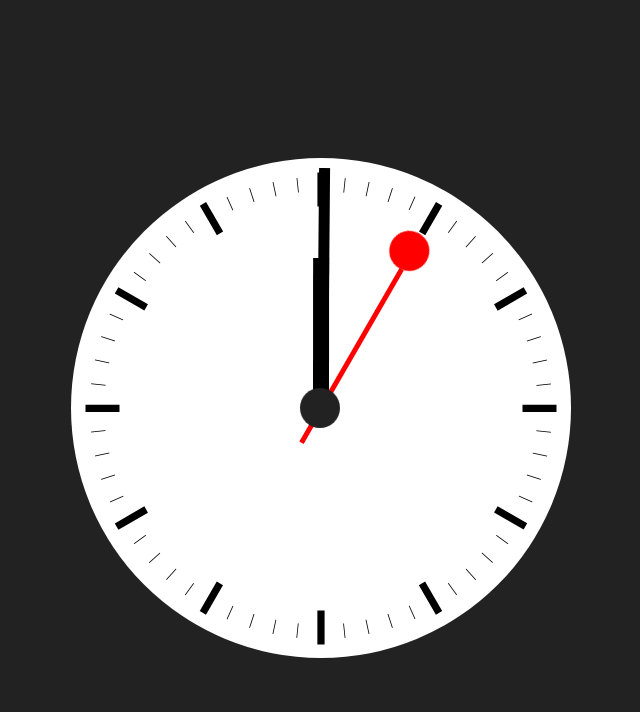
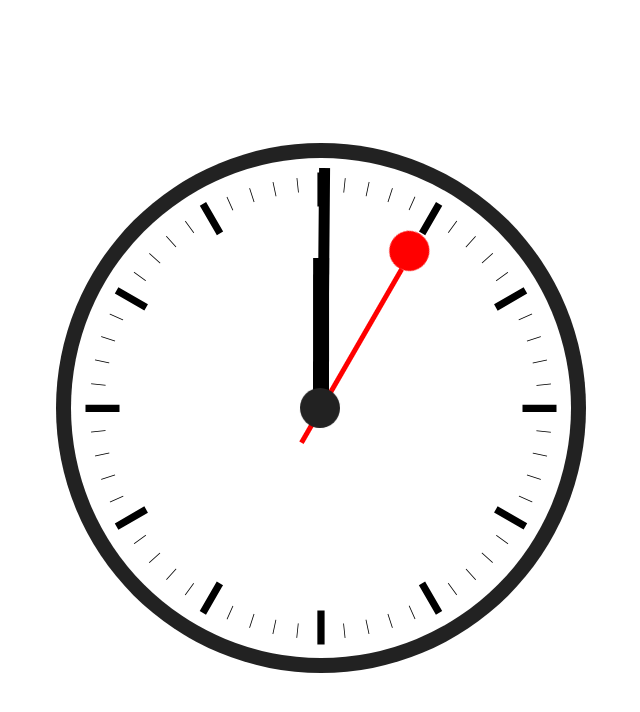
Before and after one commit to WarryPro/Horloge-suisse, a plain HTML site: page index.html in a window 1280 px wide. Shown: the whole page, without its empty margins (319-959 px from the left). Drawn offline with Linux system fonts and the light colour scheme.

Commit message:
Ajouté box-shadow à l'horloge

```diff
--- a/scss/styles.scss
+++ b/scss/styles.scss
@@ -8,7 +8,7 @@ html {
 body {
     display: flex;
     min-height: 100vh;
-    background: #222222;
+    background: #fff;
 }
 
 .horloge {
@@ -18,6 +18,7 @@ body {
     margin: auto;
     background: #fff;
     border-radius: 50%;
+    box-shadow: 0 0 0 15px #222222;
 }
 
 .heure, .heure-minutes {
```
Also changed, not shown: css/styles.css.
